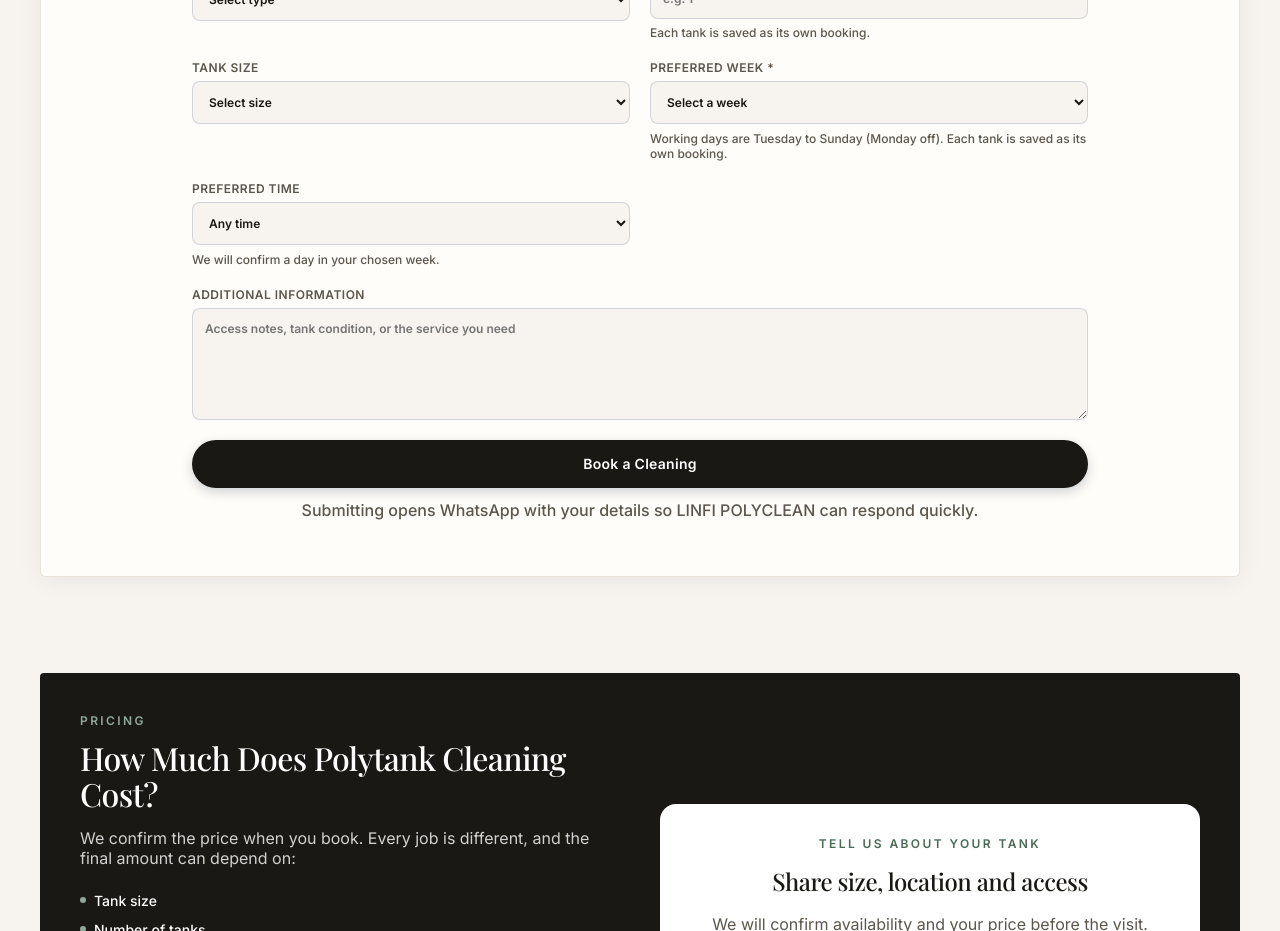
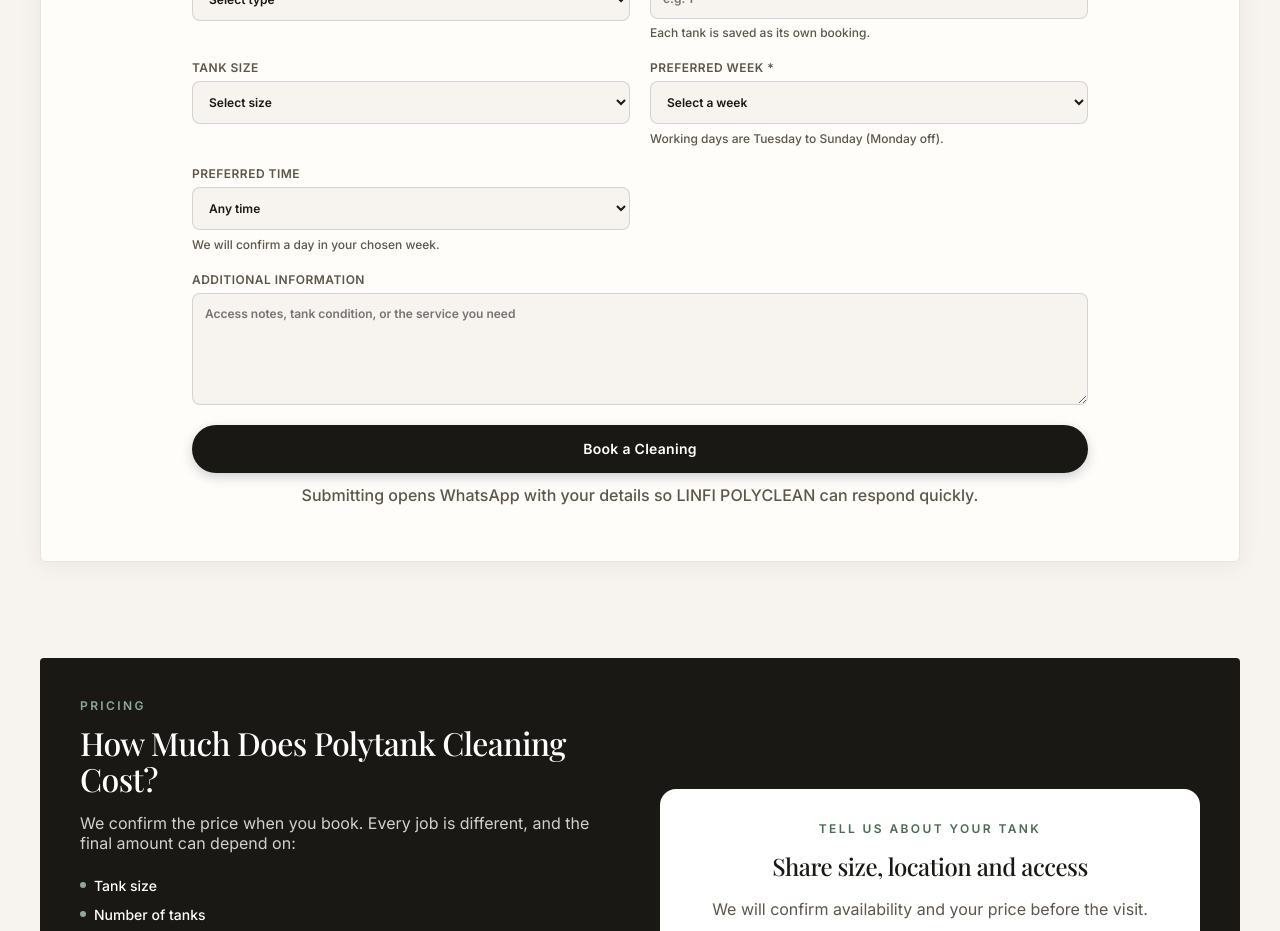
Before and after one commit to 1cleopas/linfi-polyclean, a React (Vite) app: page / in a window 1280 px wide. Shown: the part 6960-7891 px from the top of the page. Built offline with nearby package versions, Linux system fonts and the light colour scheme; a web font is replaced by a local one.

Commit message:
Add files via upload

```diff
--- a/src/components/BookingForm.jsx
+++ b/src/components/BookingForm.jsx
@@ -67,9 +67,11 @@ function bookingMessage(values) {
     `Location: ${values.location}`,
     values.service ? `Service: ${values.service}` : '',
     values.tankType ? `Tank type: ${values.tankType}` : '',
-    tankSizeList(values)
-      .map((size, index) => `Tank ${index + 1}${size ? `: ${size}` : ''}`)
-      .join('\n'),
+    tankSizeList(values).some(Boolean)
+      ? tankSizeList(values)
+          .map((size, index) => `Tank ${index + 1}: ${size || 'size not given'}`)
+          .join('\n')
+      : '',
     values.tanks ? `Number of tanks: ${values.tanks}` : '',
     values.week ? `Preferred week: ${values.week} (working days ${WORK_DAYS})` : '',
     values.time ? `Preferred time: ${values.time}` : '',
@@ -299,7 +301,7 @@ export default function BookingForm() {
           ))}
         </select>
         {errors.week && <span className="field-error">{errors.week}</span>}
-        <span className="field-hint">Working days are {WORK_DAYS} (Monday off). Each tank is saved as its own booking.</span>
+        <span className="field-hint">Working days are {WORK_DAYS} (Monday off).</span>
       </label>
       <label className="field">
         Preferred Time
```
